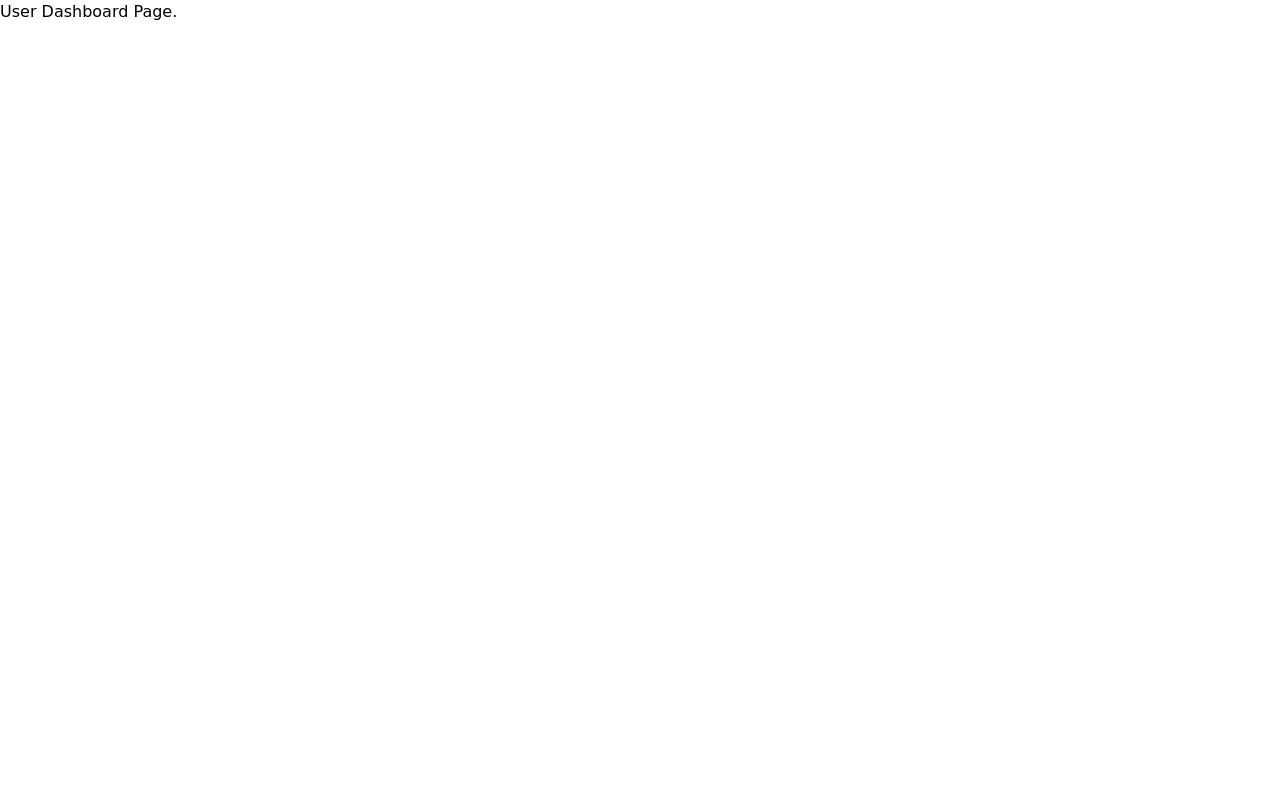
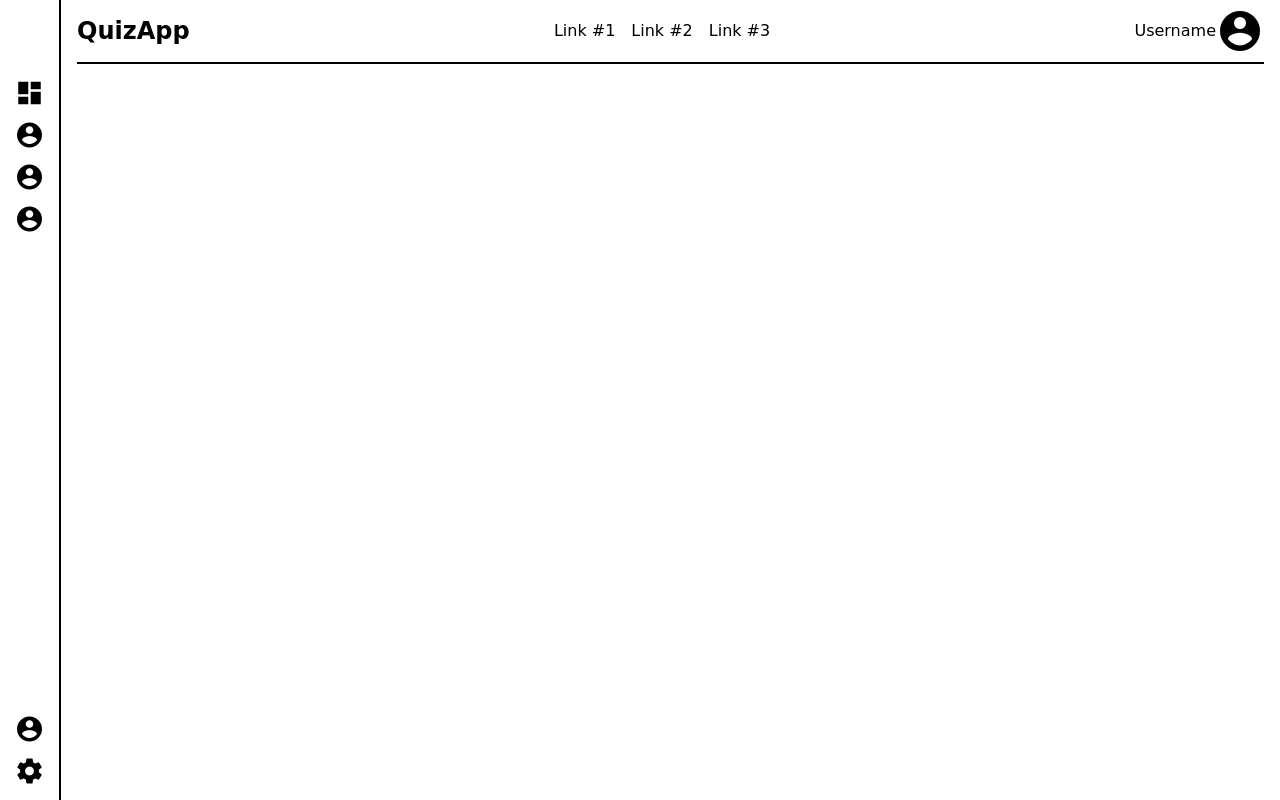
Before and after one commit to glennfaison/mcq-web, a React (Create React App) app: page /dashboard in a window 1280 px wide. Built offline with nearby package versions, Linux system fonts and the light colour scheme; no server answers.

Commit message:
Modify Dashboard page

```diff
--- a/src/constants/index.js
+++ b/src/constants/index.js
@@ -1,3 +1,4 @@
 export * from './routes';
 export * from './regex-patterns';
 export * from './list-layouts';
+export * from './navbar-links';
--- /dev/null
+++ b/src/constants/navbar-links.jsx
@@ -0,0 +1,5 @@
+export const navbarLinks = [
+  { text: 'Link #1', url: '#', icon: '' },
+  { text: 'Link #2', url: '#', icon: '' },
+  { text: 'Link #3', url: '#', icon: '' },
+];
--- a/src/pages/dashboard.jsx
+++ b/src/pages/dashboard.jsx
@@ -1,9 +1,13 @@
 import React from 'react';
+
+import { AuthedLayout } from '../layouts';
+import { navbarLinks } from '../constants';
 
 export const Dashboard = () => {
   return (
-    <>
-      <h1>User Dashboard Page.</h1>
-    </>
+    <AuthedLayout
+      pageTitle={process.env.REACT_APP_TITLE}
+      navbarLinks={navbarLinks}
+    />
   );
 };
--- a/src/pages/quizzes.jsx
+++ b/src/pages/quizzes.jsx
@@ -1,12 +1,7 @@
 import React from 'react';
 
 import { AuthedLayout, ListviewHOC } from '../layouts';
-
-const navbarLinks = [
-  { text: 'Link #1', url: '#', icon: '' },
-  { text: 'Link #2', url: '#', icon: '' },
-  { text: 'Link #3', url: '#', icon: '' },
-];
+import { navbarLinks } from '../constants';
 
 const listItems = new Array(11).fill().map((v, i) => {
   return {
```
